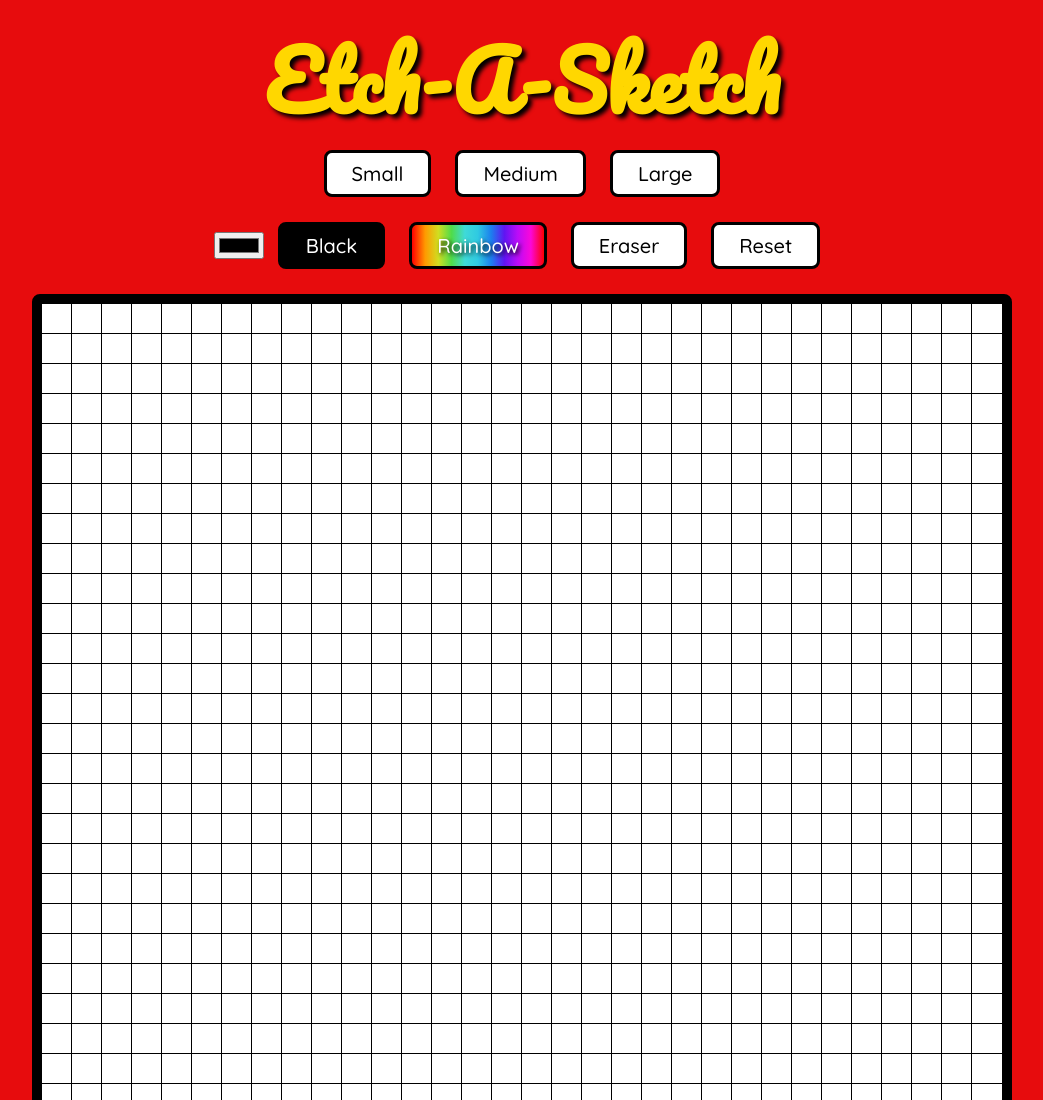
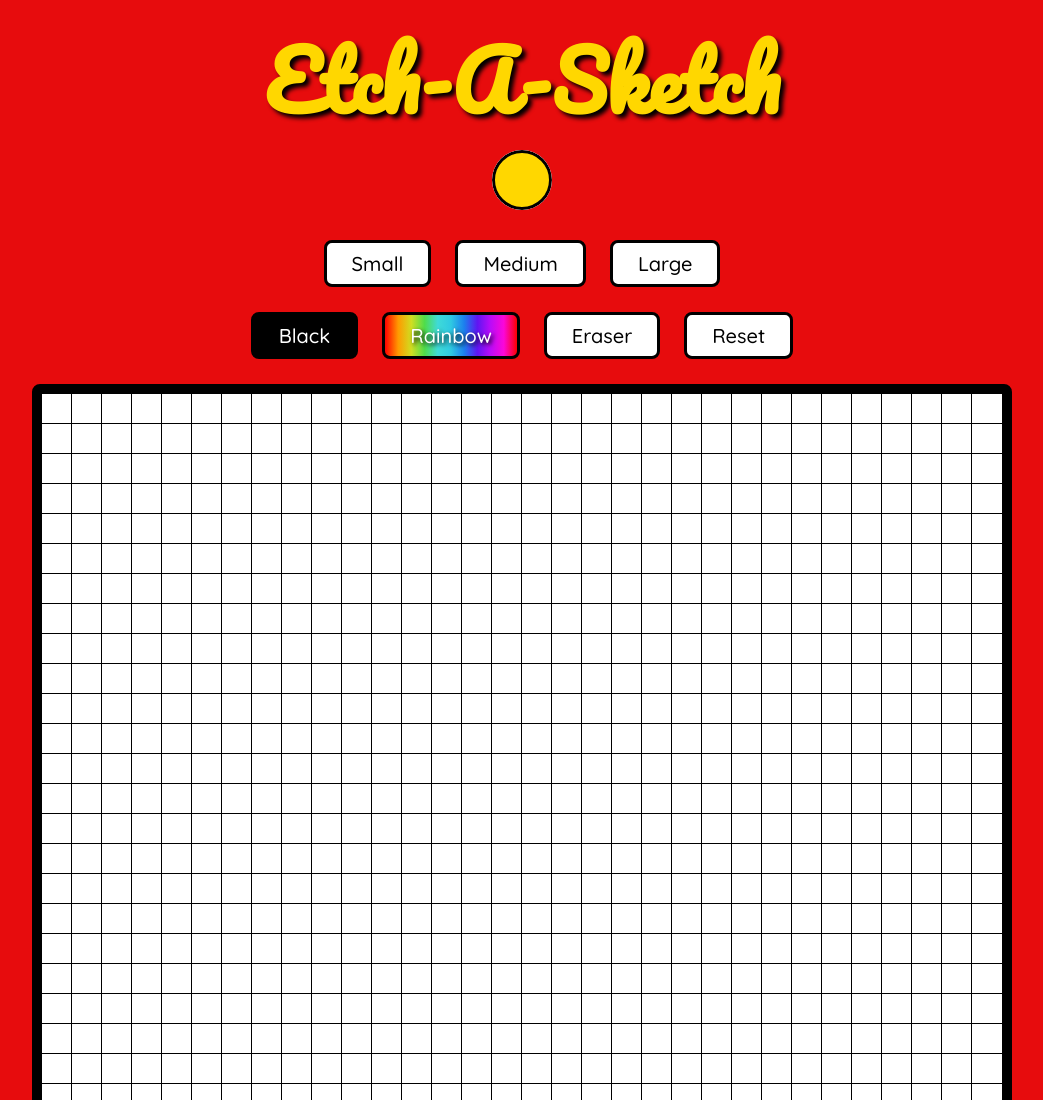
Before and after one commit to m-cal/etch-a-sketch, a plain HTML site: page index.html in a window 1280 px wide. Shown: the top 1100 px of the page, without its empty margins (118-1161 px from the left). Drawn offline with Linux system fonts and the light colour scheme.

Commit message:
Make the manual color picker pretty

```diff
--- a/index.html
+++ b/index.html
@@ -13,13 +13,15 @@
 </head>
 <body>
   <h1>Etch-A-Sketch</h1>
+  <div class="color-picker-container">
+    <input class="color-adjust" id="color-picker" type="color" value="#ffd700">
+  </div>
   <div class="size-adjust-container">
     <button class="size-adjust" id="small-button" type="button">Small</button>
     <button class="size-adjust" id="medium-button" type="button">Medium</button>
     <button class="size-adjust" id="large-button" type="button">Large</button>
   </div>
   <div class="color-adjust-container">
-    <input class="color-adjust" id="color-choose-button" type="color">
     <button class="color-adjust" id="black-button" type="button">Black</button>
     <button class="color-adjust" id="rainbow-button" type="button">Rainbow</button>
     <button class="color-adjust" id="eraser-button" type="button">Eraser </button>
--- a/script.js
+++ b/script.js
@@ -1,9 +1,9 @@
 let currentSize = 32;
-let penColor = 'black';
+let penColor = '#ffd700';
 
 const container = document.querySelector('.container');
 
-const colorChooseButton = document.querySelector('#color-choose-button');
+const colorChooseButton = document.querySelector('#color-picker');
 colorChooseButton.oninput = () => penColor = `${colorChooseButton.value}`;
 
 const blackButton = document.querySelector('#black-button');
--- a/style.css
+++ b/style.css
@@ -87,9 +87,32 @@ p {
   font-family: 'Quicksand', sans-serif;
 }
 
-#color-picker {
-  -webkit-appearance: none;
-  width: 80px;
-  height: 80px;
+label {
+  font-family: 'Quicksand', sans-serif;
+  color: white;
+}
+
+#color-picker{
+  border-radius: 50%;
+  height: 60px;
+  width: 60px;
+  float: center;
   border: none;
+  outline: none;
+  padding: 0;
+  appearance: none;
 }
+
+#color-picker::-webkit-color-swatch-wrapper {
+  padding: 0;
+}
+#color-picker::-webkit-color-swatch {
+  border: 3px solid black;
+  border-radius: 50%;
+}
+
+.color-picker-container {
+  display: flex;
+  justify-content: center;
+  margin-bottom: 30px;
+}
```
